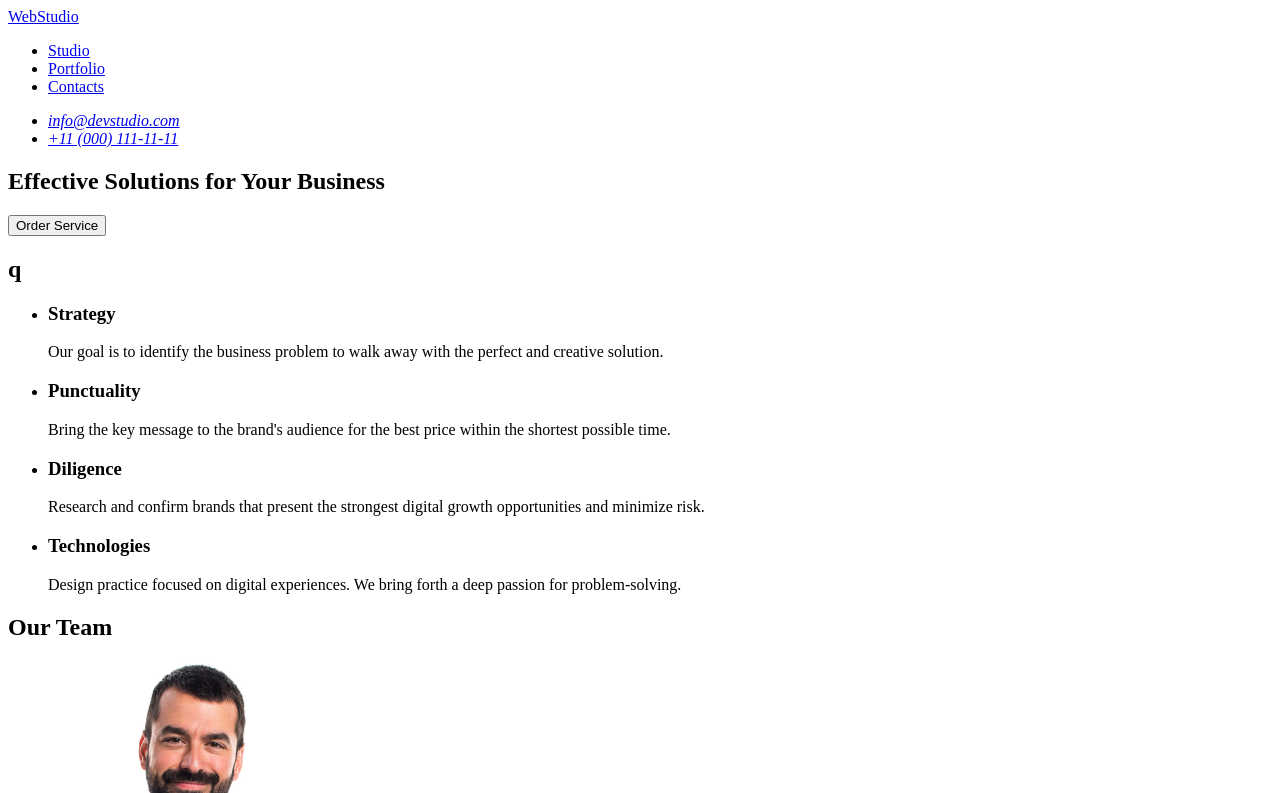
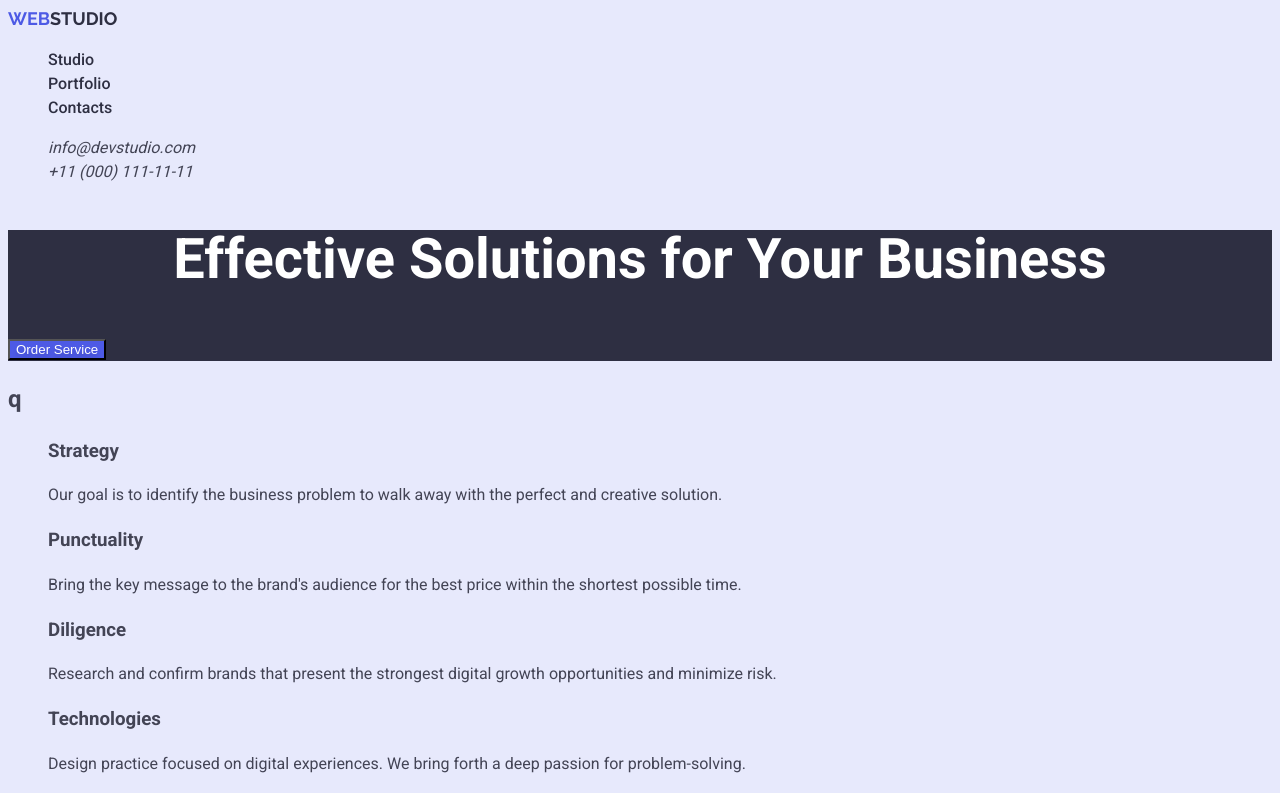
Before and after one commit to Dididi2000/goit-markup-hw-02, a plain HTML site: page index.html in a window 1280 px wide. Shown: the top 793 px of the page. Drawn offline with Linux system fonts and the light colour scheme.

Commit message:
section-1

```diff
--- a/css/styles.css
+++ b/css/styles.css
@@ -0,0 +1,65 @@
+body {
+    font-family: "Roboto", sans-serif;
+    color: #434455;
+    background-color: #E7E9FC;
+    line-height: 1.5;
+    letter-spacing: 2%;
+}
+
+ul {
+    list-style-type: none;
+}
+.link-logo {
+    font-family: "Raleway", sans-serif;
+    font-size: 18px;
+    font-weight: 700;
+    text-transform: uppercase;
+    line-height: 1.16;
+    letter-spacing: 3%;
+    color: #4D5AE5;
+    text-decoration: none;
+}
+.link-logo .color-logo-1 {
+    color: #2E2F42;
+}
+.link-logo .color-logo-2 {
+    color: #F4F4FD;
+}
+.link-nav {
+    font-weight: 500;
+    color: #2E2F42;
+    text-decoration: none;
+}
+.link-nav:active {
+    color: #404BBF;
+    text-decoration: underline;
+}
+.link-adress {
+    color: #434455;
+    text-decoration: none;
+}
+.link-adress:active {
+    color: #404BBF;
+
+}
+.section-1 {
+    background-color: #2E2F42;
+}
+h1 {
+    font-size: 56px;
+    text-align: center;
+    line-height: 1.07;
+    color: #FFFFFF;
+
+}
+.button {
+    font-weight: 500;
+    letter-spacing: 4%;
+    color: #FFFFFF;
+    background-color: #4D5AE5;
+    text-shadow: 0px 4px 4px #00000026;
+    text-align: center;
+}
+.button:hover {
+    background-color: #404BBF;
+}
--- a/index.html
+++ b/index.html
@@ -4,39 +4,42 @@
     <meta charset="UTF-8">
     <meta name="description" content="Effective Solutions for Your Business">
     <title>Solutions for Your business</title>
+    <link href="https://fonts.googleapis.com/css2?family=Raleway:wght@700&family=Roboto:wght@400;500;700&display=swap"
+      rel="stylesheet" />
+    <link rel="stylesheet" href="./css/styles.css" />
   </head>
   <body>
     <header>
       <nav>
-      <a href="./index.html">WebStudio</a>
+      <a class="link-logo" href="./index.html">Web<span class="color-logo-1" />Studio</a>
         <ul>
           <li>
-            <a href="#">Studio</a>
+            <a class="link-nav" href="#">Studio</a>
           </li>
           <li>
-            <a href="#">Portfolio</a>
+            <a class="link-nav" href="#">Portfolio</a>
           </li>
           <li>
-            <a href="#">Contacts</a>
+            <a class="link-nav" href="#">Contacts</a>
           </li>
         </ul>
       </nav>
       <address>
         <ul>
           <li>
-            <a href="mailto:info@devstudio.com">info@devstudio.com</a>
+            <a class="link-adress" href="mailto:info@devstudio.com">info@devstudio.com</a>
           </li>
           <li>
-            <a href="tel:+110001111111">+11 (000) 111-11-11</a>
+            <a class="link-adress" href="tel:+110001111111">+11 (000) 111-11-11</a>
           </li>
         </ul>
       </address>
     </header>
 
     <main>
-      <section>
+      <section class="section-1">
         <h1>Effective Solutions for Your Business</h1>
-        <button type="button">Order Service</button>
+        <button class="button" type="button">Order Service</button>
       </section>
 
       <section>
@@ -158,7 +161,7 @@
       </section>
     </main>
         <footer>
-          <a href="./index.html">WebStudio</a>
+          <a class="link-logo" href="./index.html">Web<span class="color-logo-2" />Studio</a>
           <p>
             Increase the flow of customers and sales for your business with digital marketing & growth solutions.
           </p>
```
